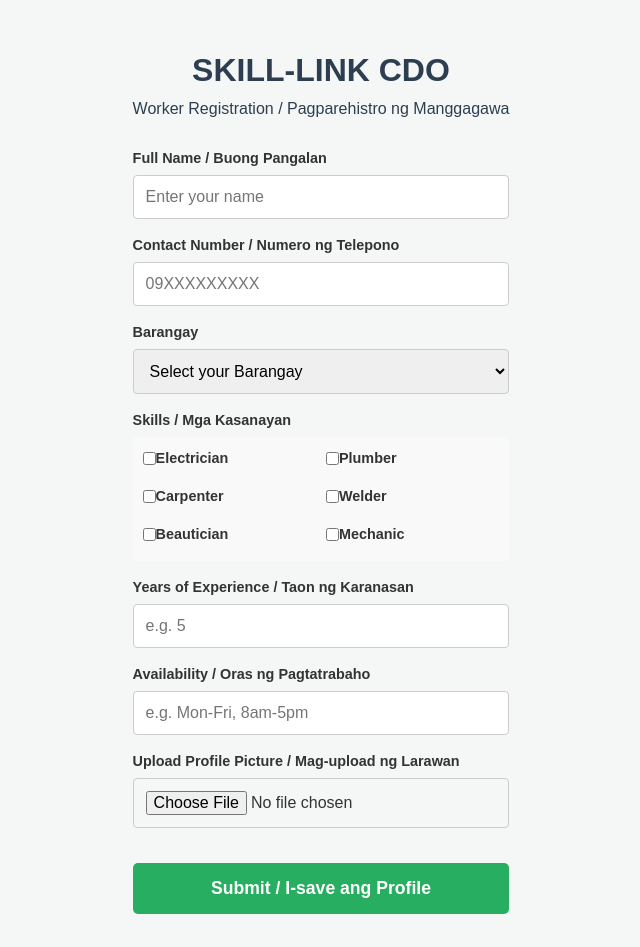
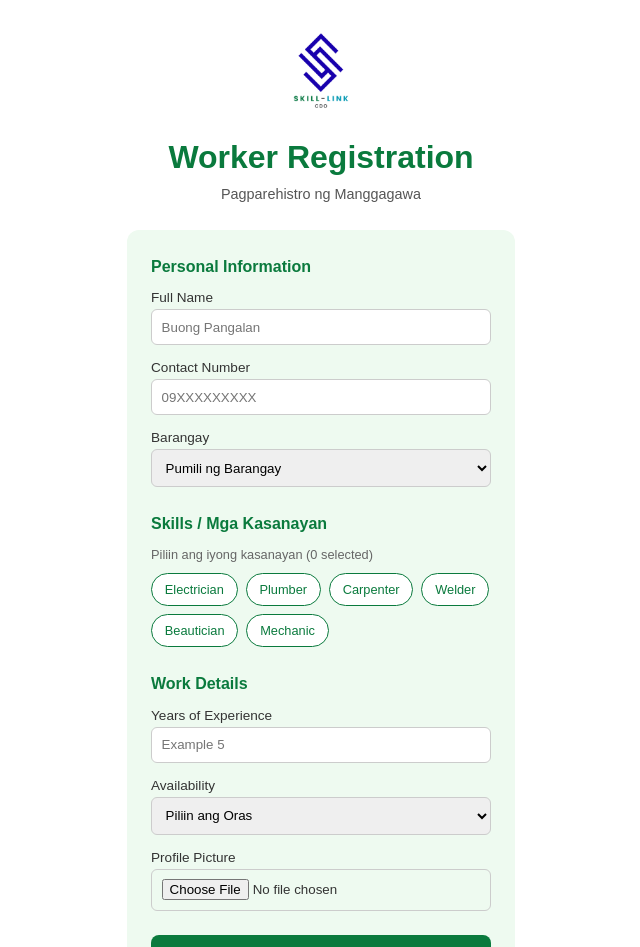
Before and after one commit to Quenie-Ann/skill-link-cdo, a React (Create React App) app: page / in a window 1280 px wide. Shown: the top 947 px of the page, without its empty margins (319-959 px from the left). Built offline with nearby package versions, Linux system fonts and the light colour scheme.

Commit message:
Modified Registration design and assets

```diff
--- a/src/components/WorkerRegistration.css
+++ b/src/components/WorkerRegistration.css
@@ -1,70 +1,101 @@
-/* Mobile-responsive container  */
+body {
+  font-family: Arial, sans-serif;
+  background-color: white;
+}
+
 .registration-container {
-  max-width: 600px;
-  margin: 20px auto;
-  padding: 15px;
-  font-family: Arial, sans-serif;
+  max-width: 420px;
+  margin: auto;
+  padding: 1rem;
 }
 
 .form-header {
   text-align: center;
-  margin-bottom: 25px;
-  color: #2c3e50;
+  margin-bottom: 1.5rem;
 }
 
-/* Simple, clean layout for beginner users [cite: 53] */
-.form-group {
+.logo {
+  width: 90px;
+  margin-bottom: 0.5rem;
+  border-radius: 10px;
+}
+
+.form-header h1 {
+  color: #0a7a3d;
+}
+
+.form-header p {
+  font-size: 0.9rem;
+  color: #555;
+}
+
+.registration-form {
+  background: #eefaf0;;
+  padding: 1.5rem;
+  border-radius: 12px;
+}
+
+.form-section {
+  margin-bottom: 1.5rem;
+}
+
+.form-section h2 {
+  font-size: 1rem;
+  margin-bottom: 0.5rem;
+  color: #0a7a3d;
+}
+
+label {
   display: flex;
   flex-direction: column;
-  margin-bottom: 15px;
+  margin-bottom: 0.75rem;
+  font-size: 0.85rem;
 }
 
-.form-group label {
-  font-weight: bold;
-  margin-bottom: 5px;
-  font-size: 0.9rem;
+input,
+select {
+  padding: 0.6rem;
+  border-radius: 6px;
+  border: 1px solid #ccc;
 }
 
-.form-group input,
-.form-group select {
-  padding: 12px;
-  border: 1px solid #ccc;
-  border-radius: 4px;
-  font-size: 1rem; /* Better for mobile tapping */
+.helper-text {
+  font-size: 0.8rem;
+  color: #666;
+  margin-bottom: 0.5rem;
 }
 
-/* Skills grid for easy selection  */
 .skills-grid {
-  display: grid;
-  grid-template-columns: 1fr 1fr;
-  gap: 10px;
-  background: #f9f9f9;
-  padding: 10px;
-  border-radius: 4px;
+  display: flex;
+  flex-wrap: wrap;
+  gap: 0.5rem;
 }
 
-.checkbox-label {
-  display: flex;
-  align-items: center;
-  font-size: 0.9rem;
+.skill-chip {
+  padding: 0.5rem 0.8rem;
+  border-radius: 20px;
+  border: 1px solid #0a7a3d;
+  background: white;
+  color: #0a7a3d;
+  cursor: pointer;
+  font-size: 0.8rem;
+}
+
+.skill-chip.selected {
+  background: #0a7a3d;
+  color: white;
 }
 
 .submit-btn {
   width: 100%;
-  padding: 15px;
-  background-color: #27ae60;
+  padding: 0.75rem;
+  background: #0a7a3d;
   color: white;
   border: none;
-  border-radius: 5px;
-  font-size: 1.1rem;
-  font-weight: bold;
+  border-radius: 8px;
+  font-size: 1rem;
   cursor: pointer;
-  margin-top: 20px;
 }
-
-/* Optimize for smartphones  */
-@media (max-width: 480px) {
-  .skills-grid {
-    grid-template-columns: 1fr;
-  }
+.submit-btn:hover {
+  background: #095a2b;
 }
--- a/src/components/WorkerRegistration.js
+++ b/src/components/WorkerRegistration.js
@@ -1,8 +1,9 @@
 import React, { useState } from 'react';
 import './WorkerRegistration.css';
+import logo from './assets/logo-skill.png';
 
 const WorkerRegistration = () => {
-  // Dynamic data for dropdowns and checklists
+  // Sample data for dropdowns and skills
   const barangays = ["Nazareth", "Macasandig", "Carmen", "Kauswagan", "Lapasan"];
   const skillsList = ["Electrician", "Plumber", "Carpenter", "Welder", "Beautician", "Mechanic"];
 
@@ -14,6 +15,10 @@ const WorkerRegistration = () => {
     availability: '',
     selectedSkills: []
   });
+
+  const handleChange = (e) => {
+    setFormData({ ...formData, [e.target.name]: e.target.value });
+  };
 
   const handleSkillChange = (skill) => {
     setFormData(prev => ({
@@ -27,56 +32,117 @@ const WorkerRegistration = () => {
   return (
     <main className="registration-container">
       <header className="form-header">
-        <h1>SKILL-LINK CDO</h1>
-        <p>Worker Registration / Pagparehistro ng Manggagawa</p>
+        <img src={logo} alt="Skill-Link CDO Logo" className="logo" />
+        <h1>Worker Registration</h1>
+        <p>Pagparehistro ng Manggagawa</p>
       </header>
 
       <form className="registration-form">
-        <section className="form-group">
-          <label>Full Name / Buong Pangalan</label>
-          <input type="text" placeholder="Enter your name" required />
+
+        {/* Personal Info */}
+        <section className="form-section">
+          <h2>Personal Information</h2>
+
+          <label>
+            Full Name
+            <input
+              type="text"
+              name="name"
+              placeholder="Buong Pangalan"
+              value={formData.name}
+              onChange={handleChange}
+              required
+            />
+          </label>
+
+          <label>
+            Contact Number
+            <input
+              type="tel"
+              name="contact"
+              placeholder="09XXXXXXXXX"
+              value={formData.contact}
+              onChange={handleChange}
+              required
+            />
+          </label>
+
+          <label>
+            Barangay
+            <select
+              name="barangay"
+              value={formData.barangay}
+              onChange={handleChange}
+              required
+            >
+              <option value="">Pumili ng Barangay</option>
+              {barangays.map(b => (
+                <option key={b} value={b}>{b}</option>
+              ))}
+            </select>
+          </label>
         </section>
 
-        <section className="form-group">
-          <label>Contact Number / Numero ng Telepono</label>
-          <input type="tel" placeholder="09XXXXXXXXX" required />
-        </section>
+        {/* Skills */}
+        <section className="form-section">
+          <h2>Skills / Mga Kasanayan</h2>
+          <p className="helper-text">
+            Piliin ang iyong kasanayan ({formData.selectedSkills.length} selected)
+          </p>
 
-        <section className="form-group">
-          <label>Barangay</label>
-          <select required>
-            <option value="">Select your Barangay</option>
-            {barangays.map(b => <option key={b} value={b}>{b}</option>)}
-          </select>
-        </section>
-
-        <section className="form-group">
-          <label>Skills / Mga Kasanayan</label>
           <div className="skills-grid">
             {skillsList.map(skill => (
-              <label key={skill} className="checkbox-label">
-                <input
-                  type="checkbox"
-                  onChange={() => handleSkillChange(skill)}
-                /> {skill}
-              </label>
+              <button
+                type="button"
+                key={skill}
+                className={`skill-chip ${
+                  formData.selectedSkills.includes(skill) ? 'selected' : ''
+                }`}
+                onClick={() => handleSkillChange(skill)}
+              >
+                {skill}
+              </button>
             ))}
           </div>
         </section>
 
-        <section className="form-group">
-          <label>Years of Experience / Taon ng Karanasan</label>
-          <input type="number" min="0" placeholder="e.g. 5" />
-        </section>
+        {/* Work Details */}
+        <section className="form-section">
+          <h2>Work Details</h2>
 
-        <section className="form-group">
-          <label>Availability / Oras ng Pagtatrabaho</label>
-          <input type="text" placeholder="e.g. Mon-Fri, 8am-5pm" />
-        </section>
+          <label>
+            Years of Experience
+            <input
+              type="number"
+              name="experience"
+              min="0"
+              placeholder="Example 5"
+              value={formData.experience}
+              onChange={handleChange}
+            />
+          </label>
 
-        <section className="form-group">
-          <label>Upload Profile Picture / Mag-upload ng Larawan</label>
-          <input type="file" accept="image/*" />
+          <label>
+            Availability
+            <select
+              name="availability"
+              value={formData.availability}
+              onChange={handleChange}
+            >
+              <option value="">Piliin ang Oras</option>
+              <option>9 - 10 AM</option>
+              <option>10 - 11 AM</option>
+              <option>11 - 12 PM</option>
+              <option>1 - 2 PM</option>
+              <option>2 - 3 PM</option>
+              <option>3 - 4 PM</option>
+            </select>
+          </label>
+
+          <label>
+            Profile Picture
+            <input type="file" accept="image/*" />
+          </label>
         </section>
 
         <button type="submit" className="submit-btn">
```
Also changed, not shown: src/components/assets/logo-skill.png (added).
